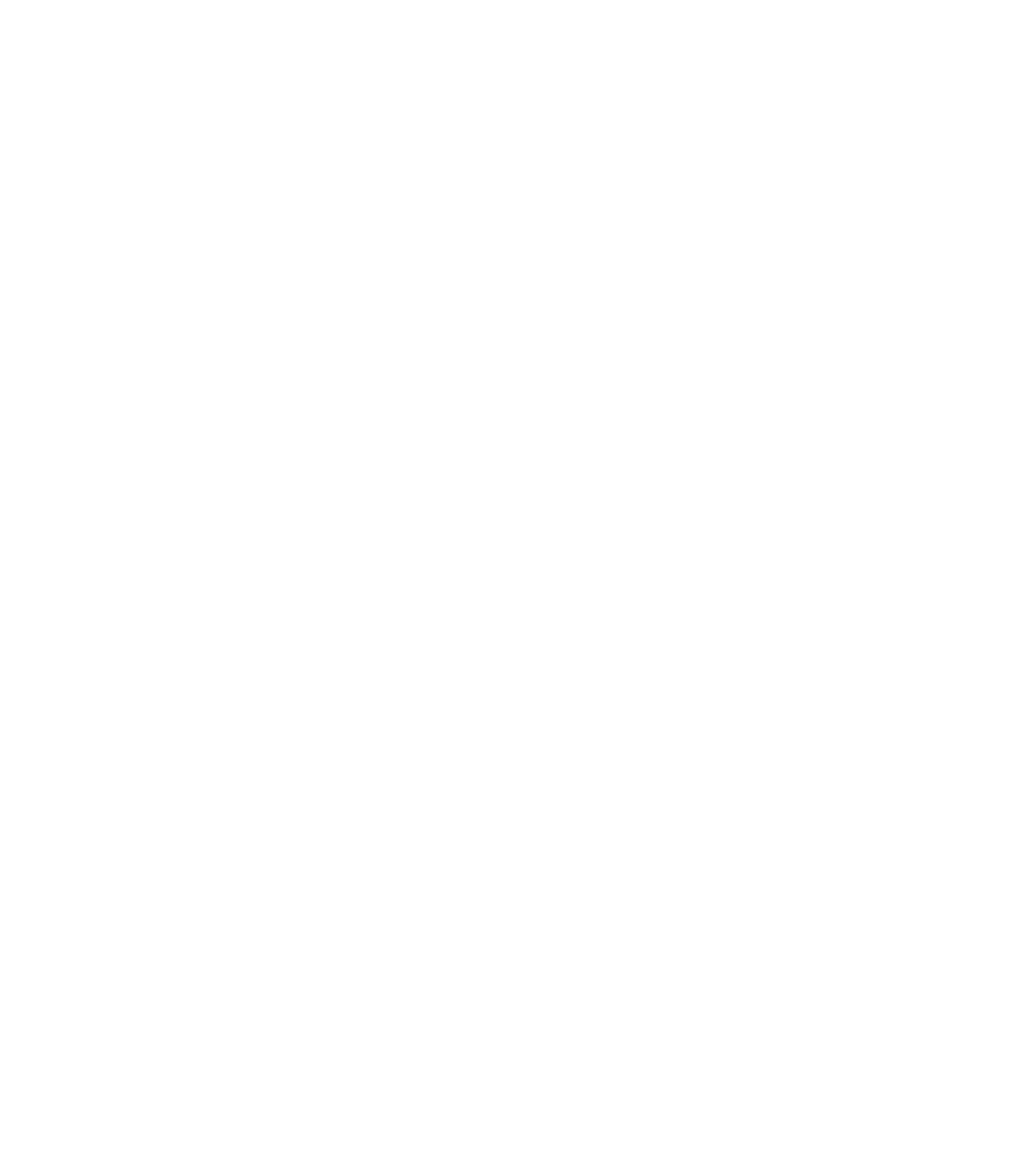
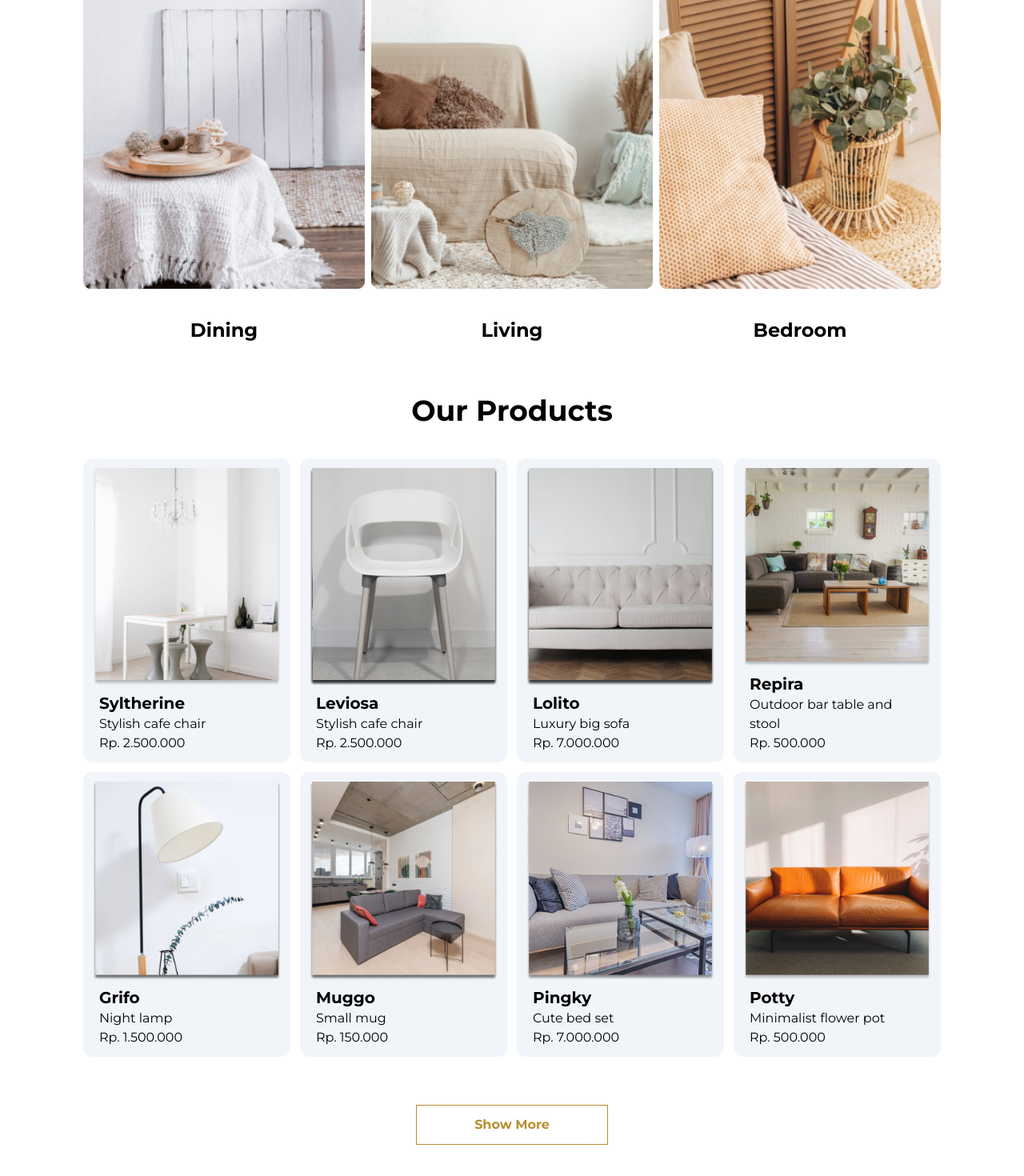
Before and after one commit to ocit17/furniro, a React (Vite) app: page / in a window 1280 px wide. Shown: the part 1068-2538 px from the top of the page at 80% size. Before the commit the page ends 810 px from the top, so only its background shows below. Built offline with nearby package versions, Linux system fonts and the light colour scheme; a web font is replaced by a local one.

Commit message:
first commit

```diff
--- a/src/App.jsx
+++ b/src/App.jsx
@@ -2,8 +2,8 @@
 
 export default function App() {
   return (
-    <div className='bg-fourth font-montserrat'>
+    <main className='bg-fourth font-montserrat'>
       <Nav />
-    </div>
+    </main>
   );
 }
--- /dev/null
+++ b/src/components/Browse.jsx
@@ -0,0 +1,28 @@
+import { browseTehRange } from '../constants';
+
+export default function Browse() {
+  return (
+    <>
+      <div className='flex flex-col xl:gap-10 max-sm:gap-5 xl:my-16 my-8 px-2'>
+        <div className='flex flex-col gap-2'>
+          <h1 className='font-bold text-center xl:text-4xl'>
+            Browse The Range
+          </h1>
+          <p className='text-center'>
+            Lorem ipsum dolor sit amet consectetur adipisicing elit.
+          </p>
+        </div>
+        <div className='flex flex-row gap-2'>
+          {browseTehRange.map((item, index) => (
+            <div key={index} className='w-[50%] flex flex-col xl:gap-9'>
+              <img src={item.thumbnail} alt={item.title} />
+              <p className='text-center xl:font-bold xl:text-2xl'>
+                {item.title}
+              </p>
+            </div>
+          ))}
+        </div>
+      </div>
+    </>
+  );
+}
--- /dev/null
+++ b/src/components/Products.jsx
@@ -0,0 +1,37 @@
+import { ourProducts } from '../constants';
+
+export default function Products() {
+  return (
+    <>
+      <div className='flex flex-col xl:gap-10 max-sm:gap-5 xl:my-16 my-8 px-2'>
+        <div className='flex flex-col gap-2'>
+          <h1 className='font-bold text-center xl:text-4xl'>Our Products</h1>
+        </div>
+        <div className='grid xl:grid-cols-4 gap-3'>
+          {ourProducts.map((item, index) => (
+            <div
+              key={index}
+              className='w-[100%] flex flex-col xl:gap-2 bg-slate-100 rounded-xl px-3 py-3'
+            >
+              <img
+                src={item.thumbnail}
+                alt={item.title}
+                className='w-[100%] h-[100%]'
+              />
+              <div className='px-2'>
+                <p className='xl:font-bold xl:text-xl'>{item.title}</p>
+                <p>{item.description}</p>
+                <p>{item.price}</p>
+              </div>
+            </div>
+          ))}
+        </div>
+        <div className='text-center mt-5'>
+          <button className='border-primary border text-primary font-bold px-9 py-3 w-60 hover:bg-secondary transition hover:-translate-y-1'>
+            Show More
+          </button>
+        </div>
+      </div>
+    </>
+  );
+}
--- a/src/constants/index.js
+++ b/src/constants/index.js
@@ -1,6 +1,74 @@
+import { dining, living, bedRoom, sylTherine, leviosa, lolito, respira, grifo, muggo, pingky, potty } from '../assets/images'
+
 export const navLinks = [
     { href: "/", label: "Home" },
     { href: "/shop", label: "Shop" },
     { href: "/about", label: "About" },
     { href: "/contact", label: "Contact" },
 ];
+
+export const browseTehRange = [
+    {
+        title: 'Dining',
+        thumbnail : dining
+    },
+    {
+        title: 'Living',
+        thumbnail : living
+    },
+    {
+        title: 'Bedroom',
+        thumbnail : bedRoom
+    }
+]
+
+export const ourProducts = [
+    {
+        title : 'Syltherine',
+        thumbnail : sylTherine,
+        price : 'Rp. 2.500.000',
+        description : 'Stylish cafe chair'
+    },
+    {
+        title : 'Leviosa',
+        thumbnail : leviosa,
+        price : 'Rp. 2.500.000',
+        description : 'Stylish cafe chair'
+    },
+    {
+        title : 'Lolito',
+        thumbnail : lolito,
+        price : 'Rp. 7.000.000',
+        description : 'Luxury big sofa'
+    },
+    {
+        title : 'Repira',
+        thumbnail : respira,
+        price : 'Rp. 500.000',
+        description : 'Outdoor bar table and stool'
+    },
+    {
+        title : 'Grifo',
+        thumbnail : grifo,
+        price : 'Rp. 1.500.000',
+        description : 'Night lamp'
+    },
+    {
+        title : 'Muggo',
+        thumbnail : muggo,
+        price : 'Rp. 150.000',
+        description : 'Small mug'
+    },
+    {
+        title : 'Pingky',
+        thumbnail : pingky,
+        price : 'Rp. 7.000.000',
+        description : 'Cute bed set'
+    },
+    {
+        title : 'Potty',
+        thumbnail : potty,
+        price : 'Rp. 500.000',
+        description : 'Minimalist flower pot'
+    },
+]
--- a/src/pages/Home.jsx
+++ b/src/pages/Home.jsx
@@ -1,9 +1,19 @@
 import Banner from '../components/Banner';
+import Browse from '../components/Browse';
+import Products from '../components/Products';
 
 export default function Home() {
   return (
-    <section className='w-full'>
-      <Banner />
-    </section>
+    <>
+      <section className='w-full'>
+        <Banner />
+      </section>
+      <section className='w-[85%] mx-auto'>
+        <Browse />
+      </section>
+      <section className='w-[85%] mx-auto'>
+        <Products />
+      </section>
+    </>
   );
 }
```
Also changed, not shown: src/assets/images/index.js (+23 -1 lines), src/components/Nav.jsx (+7 -7 lines).
